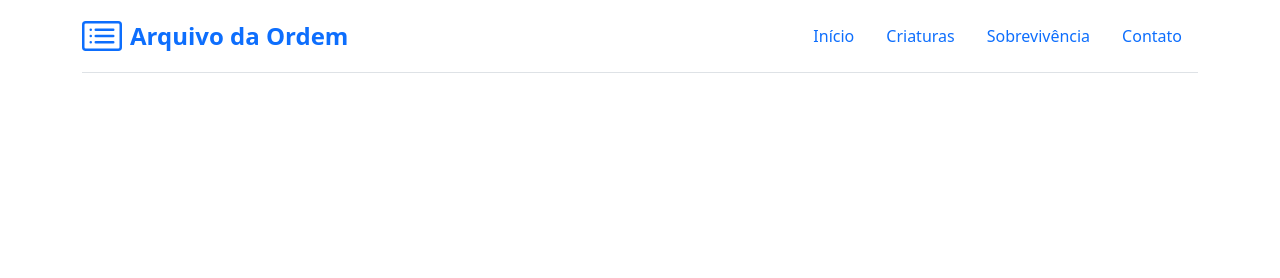
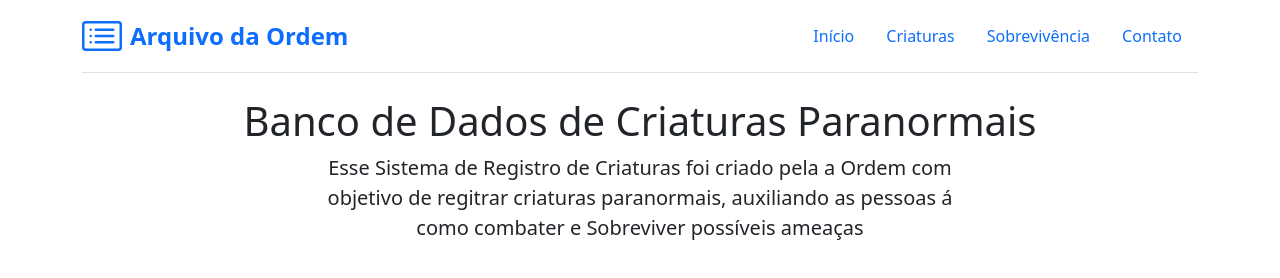
Before and after one commit to Chaves-07/Ordem-Paranormal-Sistema-de-Registro-de-Criaturas, a plain HTML site: page index.html in a window 1280 px wide. Drawn offline with nearby package versions, Linux system fonts and the light colour scheme.

Commit message:
#Tarefa5 - Seção de Apresentação

```diff
--- a/index.html
+++ b/index.html
@@ -27,6 +27,13 @@
         </header>
       </div>
 
+      <div class="text-center">
+        <h1>Banco de Dados de Criaturas Paranormais</h1>
+        <div class="col-lg-6 mx-auto">
+            <p class="lead mb-4">Esse Sistema de Registro de Criaturas foi criado pela a Ordem com objetivo de regitrar criaturas paranormais, auxiliando as pessoas á como combater e Sobreviver possíveis ameaças</p>
+        </div>
+      </div>
+
     <script src="https://cdn.jsdelivr.net/npm/bootstrap@5.3.8/dist/js/bootstrap.bundle.min.js" integrity="sha384-FKyoEForCGlyvwx9Hj09JcYn3nv7wiPVlz7YYwJrWVcXK/BmnVDxM+D2scQbITxI" crossorigin="anonymous"></script>
 </body>
 </html>
```
